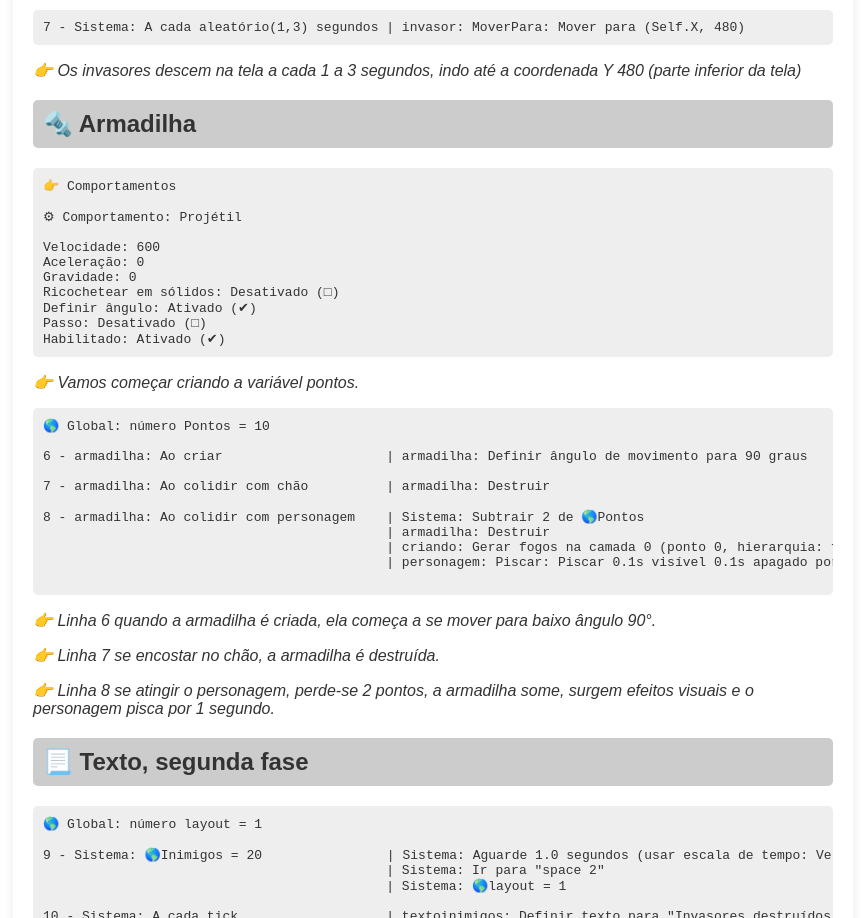
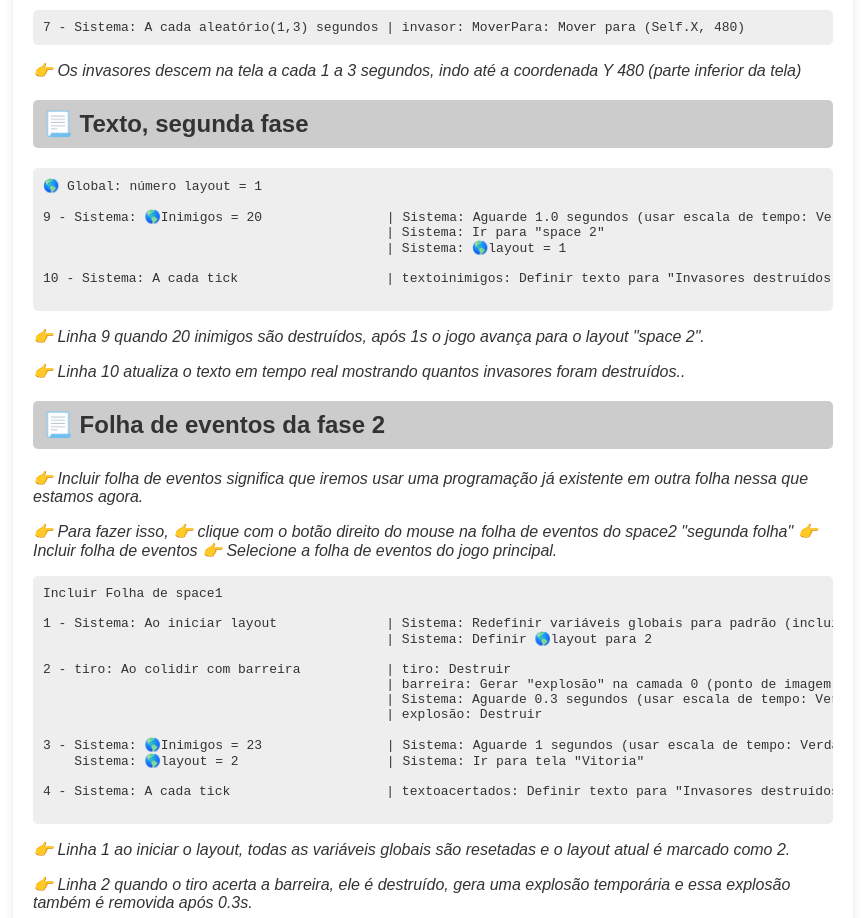
Before and after one commit to exerciciosprogramacao/construct, a plain HTML site: page jogo4.html in a window 1280 px wide. Shown: the part 3496-4414 px from the top of the page, without its empty margins (207-1071 px from the left). Drawn offline with Linux system fonts and the light colour scheme.

Commit message:
update
correção jogo 4, remoção de parte errada

```diff
--- a/jogo4.html
+++ b/jogo4.html
@@ -180,38 +180,6 @@ Habilitado: Ativado (✔)
 </pre>
 <p class="explicacao">👉 Os invasores descem na tela a cada 1 a 3 segundos, indo até a coordenada Y 480 (parte inferior da tela)</p>
 
-    <h2>🔩 Armadilha</h2>
-<pre>
-👉 Comportamentos
-
-⚙ Comportamento: Projétil
-
-Velocidade: 600
-Aceleração: 0
-Gravidade: 0
-Ricochetear em sólidos: Desativado (□)
-Definir ângulo: Ativado (✔)
-Passo: Desativado (□)
-Habilitado: Ativado (✔)
-</pre>
-<p class="explicacao">👉 Vamos começar criando a variável pontos.</p>
-  <pre>
-🌎 Global: número Pontos = 10
-
-6 - armadilha: Ao criar                     | armadilha: Definir ângulo de movimento para 90 graus
-
-7 - armadilha: Ao colidir com chão          | armadilha: Destruir
-
-8 - armadilha: Ao colidir com personagem    | Sistema: Subtrair 2 de 🌎Pontos
-                                            | armadilha: Destruir
-                                            | criando: Gerar fogos na camada 0 (ponto 0, hierarquia: falso)
-                                            | personagem: Piscar: Piscar 0.1s visível 0.1s apagado por 1 segundo
-  </pre>
-  <p class="explicacao">👉 Linha 6 quando a armadilha é criada, ela começa a se mover para baixo ângulo 90°.</p>
-  <p class="explicacao">👉 Linha 7 se encostar no chão, a armadilha é destruída.</p>
-  <p class="explicacao">👉 Linha 8 se atingir o personagem, perde-se 2 pontos, a armadilha some, surgem efeitos visuais e o personagem pisca por 1 segundo.</p>
-  </div>
-
     <div class="bloco">
     <h2>📃 Texto, segunda fase</h2>
     <pre>
```
